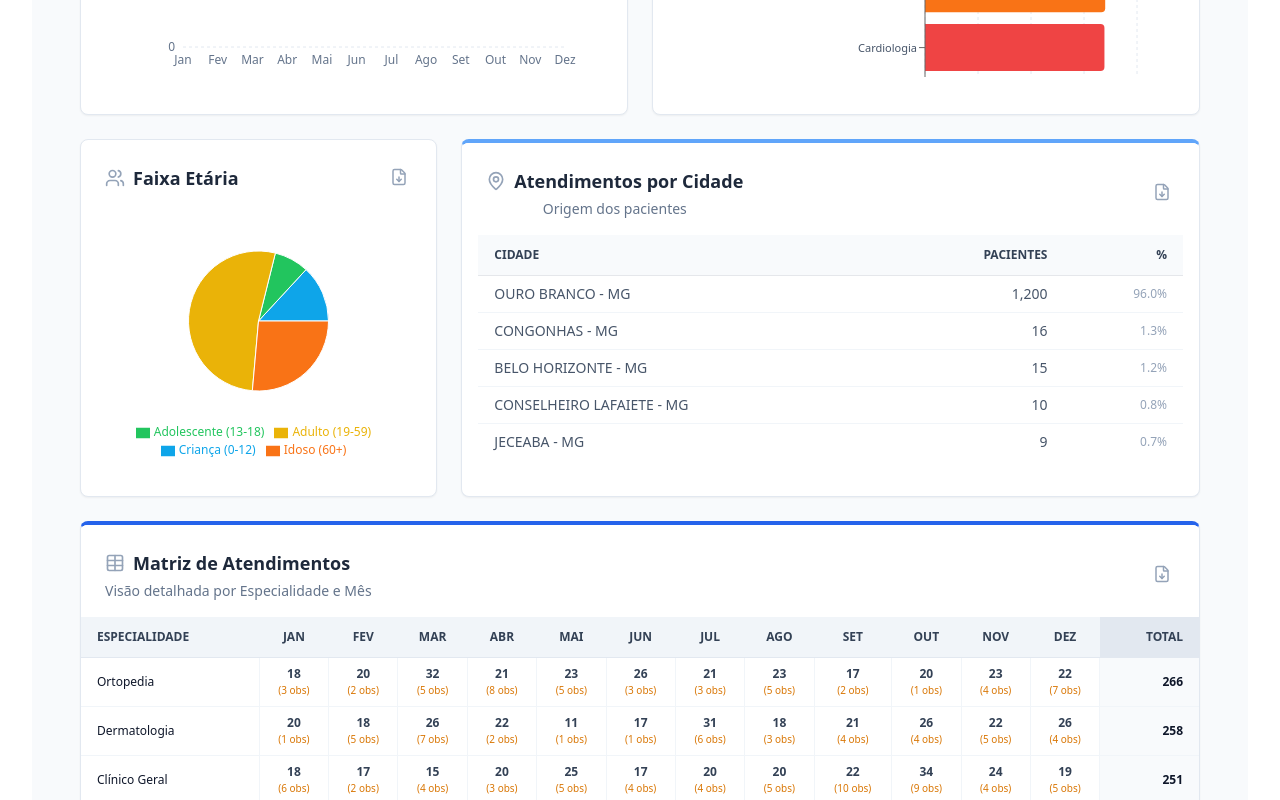
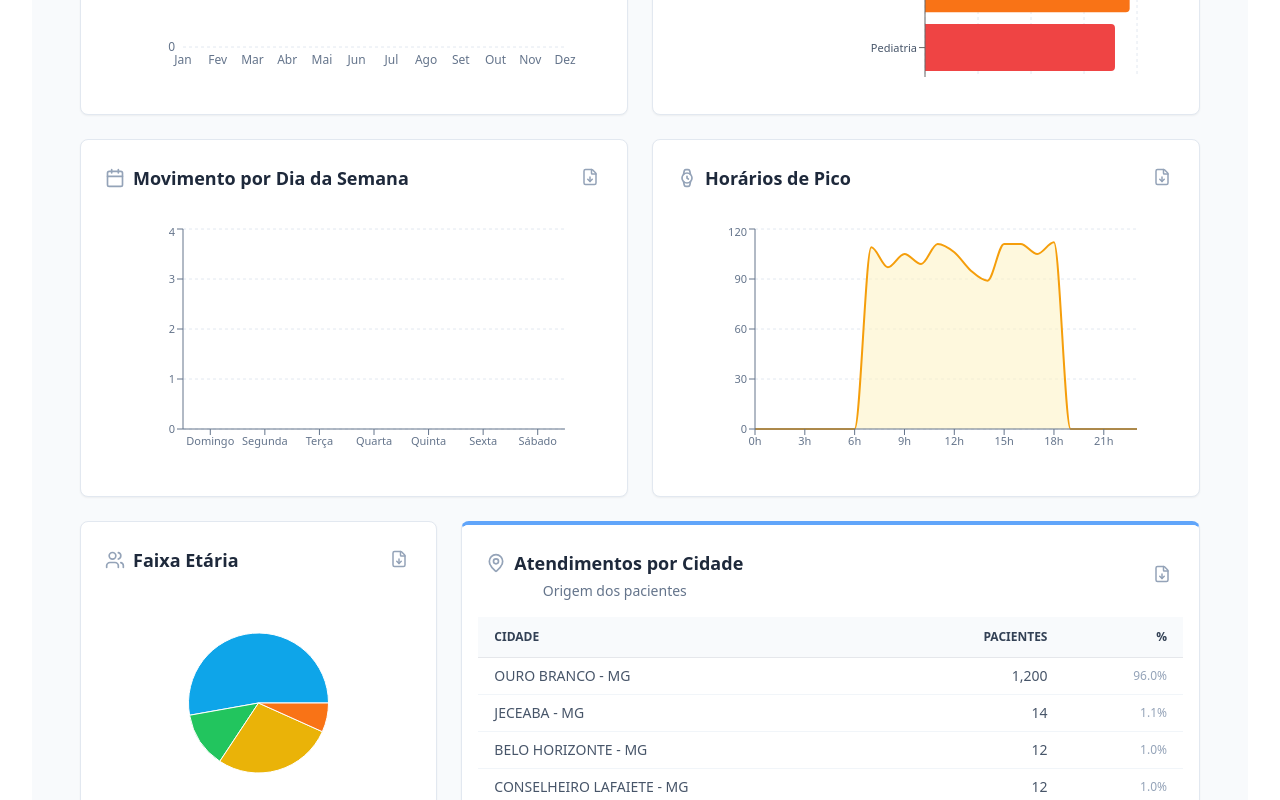
Before and after one commit to LeandroPRodrigues/Dashboard-Vivver, a React (Vite) app in the folder dashboard-hospitalar/: page / in a window 1280 px wide. Shown: the part 960-1760 px from the top of the page. Built offline with nearby package versions, Linux system fonts and the light colour scheme.

Commit message:
Atualização de ferramentas 2.0

```diff
--- a/dashboard-hospitalar/src/Dashboard.jsx
+++ b/dashboard-hospitalar/src/Dashboard.jsx
@@ -1,11 +1,11 @@
 import React, { useState, useMemo, useEffect, useRef } from 'react';
 import {
   BarChart, Bar, XAxis, YAxis, CartesianGrid, Tooltip as RechartsTooltip, Legend, ResponsiveContainer,
-  LineChart, Line, Cell, PieChart, Pie
+  LineChart, Line, Cell, PieChart, Pie, AreaChart, Area
 } from 'recharts';
 import {
   Upload, FileText, Activity, Calendar, Stethoscope, AlertCircle, Filter, ChevronDown, X, Check, Search, Info, User, Clock, Table, Download, AlertTriangle,
-  FileDown, Image as ImageIcon, FileSpreadsheet, ArrowRightLeft, LayoutDashboard, MapPin, Users, Scale
+  FileDown, Image as ImageIcon, FileSpreadsheet, ArrowRightLeft, LayoutDashboard, MapPin, Users, Scale, Watch
 } from 'lucide-react';
 import html2canvas from 'html2canvas';
 import * as XLSX from 'xlsx';
@@ -13,6 +13,7 @@ import * as XLSX from 'xlsx';
 // --- CONFIGURAÇÃO DE CORES E CONSTANTES ---
 const COLORS = ['#0ea5e9', '#22c55e', '#eab308', '#f97316', '#ef4444', '#8b5cf6', '#ec4899', '#6366f1', '#14b8a6', '#f43f5e'];
 const MONTH_NAMES = ['Jan', 'Fev', 'Mar', 'Abr', 'Mai', 'Jun', 'Jul', 'Ago', 'Set', 'Out', 'Nov', 'Dez'];
+const WEEK_DAYS = ['Domingo', 'Segunda', 'Terça', 'Quarta', 'Quinta', 'Sexta', 'Sábado'];
 
 const HOSPITAL_PROCEDURE_MAP = {
   '301060096': 'Primeiro atendimento', '0301060096': 'Primeiro atendimento', '9999999984': 'Primeiro atendimento',
@@ -23,6 +24,7 @@ const COLUMN_ALIASES = {
   unitCode: ['codigo_unidade', 'Codigo unidade', 'Cód. Unidade', 'cod_unidade'],
   unitName: ['nome_unidade', 'Nome unidade', 'Unidade', 'desc_unidade'],
   date: ['data_atendimento', 'Data atendimento', 'Data', 'dt_atend'],
+  time: ['hora_atendimento', 'Hora atendimento', 'Hora', 'hr_atend'], // NOVO
   spec: ['nome_especialidade', 'Nome especialidade', 'Especialidade', 'CBO', 'cbo_descricao'],
   prof: ['nome_profissional', 'Profissional', 'Nome do Profissional', 'Medico'],
   procCode: ['codigo_procedimento', 'Codigo procedimento', 'Cód. Procedimento'],
@@ -47,6 +49,13 @@ const normalizeHeader = (header) => {
   }
   return cleanHeader;
 };
+
+const parseDatePTBR = (dateStr) => {
+    if(!dateStr) return null;
+    const parts = dateStr.split('/');
+    if(parts.length === 3) return new Date(parts[2], parts[1]-1, parts[0]);
+    return null;
+}
 
 // --- COMPONENTES UI ---
 const Card = ({ children, className = "" }) => (
@@ -111,9 +120,16 @@ const generateMockData = () => {
     for(let i=0; i<1200; i++) {
         const month = Math.floor(Math.random() * 12) + 1;
         const age = Math.floor(Math.random() * 80) + 1;
+        const day = Math.floor(Math.random() * 28) + 1;
+        // Mock Hour
+        const hour = Math.floor(Math.random() * (18 - 7 + 1)) + 7; // 07h as 18h
+        const min = Math.random() > 0.5 ? '30' : '00';
+
         mock.push({
           unitCode: "104", unitName: "HOSPITAL RAYMUNDO CAMPOS", mes_final: month, ano_final: year,
-          date: `15/${month}/${year}`, spec: specs[Math.floor(Math.random() * specs.length)],
+          date: `${day < 10 ? '0'+day : day}/${month < 10 ? '0'+month : month}/${year}`,
+          time: `${hour < 10 ? '0'+hour : hour}:${min}`,
+          spec: specs[Math.floor(Math.random() * specs.length)],
           prof: `Dr. ${i}`, procCode: i % 5 === 0 ? '301060029' : '301060096',
           procName: "PROCEDIMENTO HOSPITALAR",
           city: "OURO BRANCO - MG",
@@ -125,9 +141,15 @@ const generateMockData = () => {
     for(let i=0; i<50; i++) {
         const month = Math.floor(Math.random() * 12) + 1;
         const age = Math.floor(Math.random() * 80) + 1;
+        const day = Math.floor(Math.random() * 28) + 1;
+        const hour = Math.floor(Math.random() * (18 - 7 + 1)) + 7;
+        const min = Math.random() > 0.5 ? '30' : '00';
+
         mock.push({
           unitCode: "104", unitName: "HOSPITAL RAYMUNDO CAMPOS", mes_final: month, ano_final: year,
-          date: `15/${month}/${year}`, spec: specs[Math.floor(Math.random() * specs.length)],
+          date: `${day < 10 ? '0'+day : day}/${month < 10 ? '0'+month : month}/${year}`,
+          time: `${hour < 10 ? '0'+hour : hour}:${min}`,
+          spec: specs[Math.floor(Math.random() * specs.length)],
           prof: `Dr. ${i}`, procCode: i % 5 === 0 ? '301060029' : '301060096',
           procName: "PROCEDIMENTO HOSPITALAR",
           city: cities[Math.floor(Math.random() * (cities.length - 1)) + 1],
@@ -265,12 +287,18 @@ export default function Dashboard() {
 
           let ano = 'N/A';
           let mes = 0;
+          let dt = null;
           if (rowObj.date) {
              const parts = rowObj.date.split('/');
-             if (parts.length === 3) { ano = parts[2]; mes = parseInt(parts[1]); }
+             if (parts.length === 3) {
+               ano = parts[2];
+               mes = parseInt(parts[1]);
+               dt = new Date(parts[2], parts[1]-1, parts[0]);
+             }
           }
           rowObj.ano_final = ano;
           rowObj.mes_final = mes;
+          rowObj.dateObj = dt;
 
           if (rowObj.age) {
              const age = parseInt(rowObj.age);
@@ -284,7 +312,7 @@ export default function Dashboard() {
     };
   };
 
-  // --- DADOS FILTRADOS (LÓGICA CENTRAL) ---
+  // --- DADOS FILTRADOS ---
   const unitData = useMemo(() => {
     return rawData
       .filter(item => String(item.unitCode || "").trim() === activeUnit)
@@ -304,26 +332,21 @@ export default function Dashboard() {
   }, [rawData, activeUnit]);
 
   // --- RANKING PARA CORES FIXAS ---
-  // Calculamos a ordem das especialidades IGNORANDO o filtro de especialidade,
-  // mas respeitando Ano e Mês. Isso garante que a cor 2 seja sempre a cor 2.
   const specRankMap = useMemo(() => {
     const counts = {};
     unitData.forEach(item => {
-        // Aplica filtro de ano/mês se houver
         if (selectedYear !== 'all' && String(item.ano_final) !== selectedYear) return;
         if (selectedMonth !== 'all' && String(item.mes_final) !== selectedMonth) return;
-
         const s = item.spec || "Não informado";
         counts[s] = (counts[s] || 0) + 1;
     });
-    // Retorna array de nomes ordenado por volume
     const sortedSpecs = Object.keys(counts).sort((a,b) => counts[b] - counts[a]);
     return sortedSpecs;
   }, [unitData, selectedYear, selectedMonth]);
 
   const getSpecColor = (specName) => {
     const idx = specRankMap.indexOf(specName);
-    if (idx === -1) return '#cbd5e1'; // Cinza se não achar
+    if (idx === -1) return '#cbd5e1';
     return COLORS[idx % COLORS.length];
   };
 
@@ -358,10 +381,24 @@ export default function Dashboard() {
   const stats = useMemo(() => {
     const total = filteredData.length;
     const byMonthObj = {}; const bySpecObj = {}; const byProfObj = {}; const byCityObj = {}; const byAgeObj = {};
+    const byWeekDayObj = {}; const byHourObj = {};
+
     for (let i = 1; i <= 12; i++) byMonthObj[i] = 0;
+    WEEK_DAYS.forEach(d => byWeekDayObj[d] = 0);
+    for (let h = 0; h < 24; h++) byHourObj[h] = 0;
 
     filteredData.forEach(item => {
       if (item.mes_final >= 1 && item.mes_final <= 12) byMonthObj[item.mes_final] += 1;
+
+      // Processamento Temporal
+      if (item.dateObj) {
+          const dayName = WEEK_DAYS[item.dateObj.getDay()];
+          byWeekDayObj[dayName] = (byWeekDayObj[dayName] || 0) + 1;
+      }
+      if (item.time) {
+          const hour = parseInt(item.time.split(':')[0]);
+          if (!isNaN(hour)) byHourObj[hour] = (byHourObj[hour] || 0) + 1;
+      }
 
       const spec = item.spec || "Não informado"; bySpecObj[spec] = (bySpecObj[spec] || 0) + 1;
       const city = item.city || "Não informado"; byCityObj[city] = (byCityObj[city] || 0) + 1;
@@ -375,15 +412,14 @@ export default function Dashboard() {
     });
 
     const byMonth = Object.keys(byMonthObj).map(m => ({ name: MONTH_NAMES[parseInt(m)-1], index: parseInt(m), value: byMonthObj[m] })).sort((a, b) => a.index - b.index);
-    // Ordenar specs pelo valor atual, mas a cor virá do specRankMap
     const bySpec = Object.keys(bySpecObj).map(k => ({ name: k, value: bySpecObj[k] })).sort((a, b) => b.value - a.value);
+    const byCity = Object.keys(byCityObj).map(k => ({ name: k, value: byCityObj[k], percent: ((byCityObj[k]/total)*100).toFixed(1) })).sort((a, b) => b.value - a.value);
+    const byAge = Object.keys(byAgeObj).map(k => ({ name: k, value: byAgeObj[k] }));
+    const allProfs = Object.values(byProfObj).map(p => ({ ...p, daysCount: p.days.size || 1, avgPerDay: Math.round((p.total / (p.days.size || 1)) * 10) / 10 })).sort((a, b) => b.total - a.total);
 
-    // Cidades (Para tabela) - Ordenadas
-    const byCity = Object.keys(byCityObj).map(k => ({ name: k, value: byCityObj[k], percent: ((byCityObj[k]/total)*100).toFixed(1) })).sort((a, b) => b.value - a.value);
-
-    const byAge = Object.keys(byAgeObj).map(k => ({ name: k, value: byAgeObj[k] }));
-
-    const allProfs = Object.values(byProfObj).map(p => ({ ...p, daysCount: p.days.size || 1, avgPerDay: Math.round((p.total / (p.days.size || 1)) * 10) / 10 })).sort((a, b) => b.total - a.total);
+    // Dados Temporais
+    const byWeekDay = WEEK_DAYS.map(d => ({ name: d, value: byWeekDayObj[d] }));
+    const byHour = Object.keys(byHourObj).map(h => ({ name: `${h}h`, value: byHourObj[h] }));
 
     const hospitalMatrixData = [];
     if (activeUnit === '104') {
@@ -403,7 +439,7 @@ export default function Dashboard() {
     const profKeys = new Set();
     allProfs.slice(0, 20).forEach(p => { Object.keys(p).forEach(k => { if (!['name', 'total', 'days', 'daysCount', 'avgPerDay'].includes(k)) profKeys.add(k); }); });
 
-    return { total, byMonth, bySpec, byCity, byAge, byProf: allProfs.slice(0, 20), allProfs, profKeys: Array.from(profKeys), hospitalMatrixData };
+    return { total, byMonth, bySpec, byCity, byAge, byWeekDay, byHour, byProf: allProfs.slice(0, 20), allProfs, profKeys: Array.from(profKeys), hospitalMatrixData };
   }, [filteredData, activeUnit, specRankMap]);
 
   // --- COMPARAÇÃO ---
@@ -549,6 +585,38 @@ export default function Dashboard() {
                     </Card>
                 </div>
 
+                {/* NOVO: Linha de Análise Temporal */}
+                <div className="grid grid-cols-1 lg:grid-cols-2 gap-6 mb-6">
+                    <Card className="p-6">
+                        <div className="flex justify-between items-start mb-6"><h3 className="text-lg font-bold text-slate-800 flex items-center gap-2"><Calendar size={20} className="text-slate-400" /> Movimento por Dia da Semana</h3><ExportWidget targetId="chart-weekday" fileName="dias_semana" /></div>
+                        <div id="chart-weekday" className="h-64 w-full bg-white p-2">
+                            <ResponsiveContainer width="100%" height="100%">
+                                <BarChart data={stats.byWeekDay} margin={{ top: 5, right: 30, left: 10, bottom: 5 }}>
+                                    <CartesianGrid strokeDasharray="3 3" vertical={false} stroke="#e2e8f0" />
+                                    <XAxis dataKey="name" stroke="#64748b" tick={{fill: '#64748b', fontSize: 11}} />
+                                    <YAxis stroke="#64748b" tick={{fill: '#64748b', fontSize: 11}} />
+                                    <RechartsTooltip contentStyle={{ backgroundColor: '#fff', borderRadius: '8px' }} />
+                                    <Bar dataKey="value" name="Atendimentos" fill="#8b5cf6" radius={[4, 4, 0, 0]} />
+                                </BarChart>
+                            </ResponsiveContainer>
+                        </div>
+                    </Card>
+                    <Card className="p-6">
+                        <div className="flex justify-between items-start mb-6"><h3 className="text-lg font-bold text-slate-800 flex items-center gap-2"><Watch size={20} className="text-slate-400" /> Horários de Pico</h3><ExportWidget targetId="chart-hours" fileName="horarios_pico" /></div>
+                        <div id="chart-hours" className="h-64 w-full bg-white p-2">
+                            <ResponsiveContainer width="100%" height="100%">
+                                <AreaChart data={stats.byHour} margin={{ top: 5, right: 30, left: 10, bottom: 5 }}>
+                                    <CartesianGrid strokeDasharray="3 3" vertical={false} stroke="#e2e8f0" />
+                                    <XAxis dataKey="name" stroke="#64748b" tick={{fill: '#64748b', fontSize: 11}} interval={2} />
+                                    <YAxis stroke="#64748b" tick={{fill: '#64748b', fontSize: 11}} />
+                                    <RechartsTooltip contentStyle={{ backgroundColor: '#fff', borderRadius: '8px' }} />
+                                    <Area type="monotone" dataKey="value" name="Atendimentos" stroke="#f59e0b" fill="#fef3c7" strokeWidth={2} />
+                                </AreaChart>
+                            </ResponsiveContainer>
+                        </div>
+                    </Card>
+                </div>
+
                 <div className="grid grid-cols-1 lg:grid-cols-3 gap-6 mb-6">
                     <Card className="p-6 lg:col-span-1">
                         <div className="flex justify-between items-start mb-6"><h3 className="text-lg font-bold text-slate-800 flex items-center gap-2"><Users size={20} className="text-slate-400" /> Faixa Etária</h3><ExportWidget targetId="chart-age" fileName="faixa_etaria" /></div>
```
